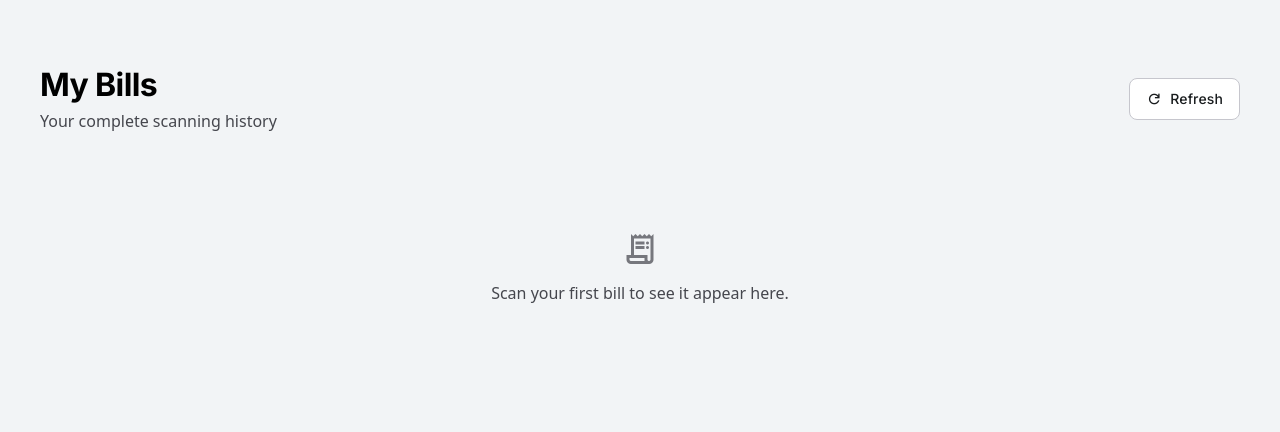
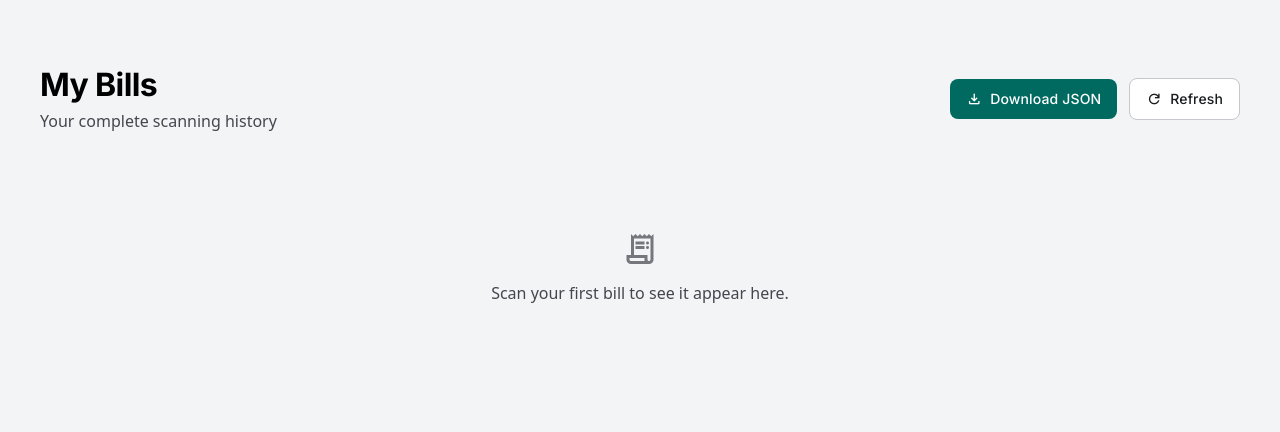
Before and after one commit to PacifistJACK/TheBillMate, a FastAPI app: page / in a window 1280 px wide. Shown: the part 2442-2874 px from the top of the page. Run offline with FastAPI, Linux system fonts and the light colour scheme; data that the repository does not hold is empty; parts of the project's set-up code (start-up, migrations or seed data) failed here and were passed over; some libraries are stand-ins or nearby versions.

Commit message:
Adding json download feature also adding mechnism to avoid service going to sleep

```diff
--- a/main.py
+++ b/main.py
@@ -8,10 +8,12 @@ from motor.motor_asyncio import AsyncIOMotorClient
 from pymongo import DESCENDING
 
 import os
+import asyncio
 import base64
 import json
 import re
 import uuid
+import urllib.request
 from datetime import datetime, timezone
 from contextlib import asynccontextmanager
 
@@ -24,6 +26,7 @@ load_dotenv()   # reads .env into os.environ
 SAMBANOVA_API_KEY  = os.environ.get("SAMBANOVA_API_KEY")
 SAMBANOVA_BASE_URL = os.environ.get("SAMBANOVA_BASE_URL", "https://api.sambanova.ai/v1")
 MONGO_URI          = os.environ.get("MONGO_URI", "")
+RENDER_EXTERNAL_URL = os.environ.get("RENDER_EXTERNAL_URL", "")  # auto-set by Render
 
 # ─────────────────────────────
 # SambaNova client
@@ -55,6 +58,25 @@ mongo_client: AsyncIOMotorClient | None = None
 bills_collection = None
 
 
+# ─────────────────────────────
+# Keepalive — prevents Render free tier from sleeping
+# ─────────────────────────────
+async def _keepalive_loop(url: str) -> None:
+    """Ping /health every 14 min so Render free tier never idles out (sleeps at 15 min)."""
+    ping_url = f"{url.rstrip('/')}/health"
+    while True:
+        await asyncio.sleep(14 * 60)  # 14 minutes
+        try:
+            loop = asyncio.get_event_loop()
+            await loop.run_in_executor(
+                None,
+                lambda: urllib.request.urlopen(ping_url, timeout=10)
+            )
+            print("[INFO] Keepalive ping sent ✓")
+        except Exception as exc:
+            print(f"[WARN] Keepalive ping failed: {exc}")
+
+
 @asynccontextmanager
 async def lifespan(app: FastAPI):
     """Connect to MongoDB Atlas on startup; disconnect on shutdown."""
@@ -74,8 +96,19 @@ async def lifespan(app: FastAPI):
     await bills_collection.create_index([("created_at", DESCENDING)])
 
     print("[INFO] Connected to MongoDB Atlas ✓")
+
+    # Start keepalive background task if running on Render
+    keepalive_task = None
+    if RENDER_EXTERNAL_URL:
+        keepalive_task = asyncio.create_task(_keepalive_loop(RENDER_EXTERNAL_URL))
+        print(f"[INFO] Keepalive task started → pinging every 14 min")
+    else:
+        print("[INFO] RENDER_EXTERNAL_URL not set — keepalive disabled (local dev mode)")
+
     yield
 
+    if keepalive_task:
+        keepalive_task.cancel()
     mongo_client.close()
     print("[INFO] MongoDB connection closed.")
 
--- a/templates/index.html
+++ b/templates/index.html
@@ -7,6 +7,8 @@
   <meta name="description" content="Scan or upload any bill to instantly extract structured financial data using AI. No manual entry — just pure organisation powered by The Bill Mate."/>
 
   <script src="https://cdn.tailwindcss.com?plugins=forms,container-queries"></script>
+
+  <link rel="icon" type="image/png" href="/Logo.png"/>
 
   <link href="https://fonts.googleapis.com" rel="preconnect"/>
   <link crossorigin="" href="https://fonts.gstatic.com" rel="preconnect"/>
@@ -400,6 +402,15 @@
             <h2 class="font-headline-lg text-headline-lg text-primary">My Bills</h2>
             <p class="font-body-md text-body-md text-on-surface-variant mt-1">Your complete scanning history</p>
           </div>
+          <div class="flex items-center gap-3">
+            <button
+              id="btn-download-json"
+              onclick="downloadBillsJSON()"
+              class="inline-flex items-center gap-2 bg-secondary text-on-secondary px-4 py-2 rounded-lg font-label-md text-label-md hover:opacity-90 transition-opacity"
+            >
+              <span class="material-symbols-outlined text-base">download</span>
+              Download JSON
+            </button>
             <button
               id="btn-refresh-history"
               onclick="loadBillHistory()"
@@ -408,6 +419,7 @@
               <span class="material-symbols-outlined text-base">refresh</span>
               Refresh
             </button>
+          </div>
         </div>
 
         <div id="history-list" class="space-y-4">
@@ -1038,6 +1050,35 @@
       }
     }
 
+    // ── Download bills as JSON ────────────────────────────────────────────
+    async function downloadBillsJSON() {
+      const btn = document.getElementById('btn-download-json');
+      const originalHTML = btn.innerHTML;
+      btn.innerHTML = '<span class="material-symbols-outlined text-base animate-spin">progress_activity</span> Downloading…';
+      btn.disabled = true;
+
+      try {
+        const response = await fetch('/bills');
+        if (!response.ok) throw new Error(`HTTP ${response.status}`);
+        const bills = await response.json();
+
+        const blob = new Blob([JSON.stringify(bills, null, 2)], { type: 'application/json' });
+        const url  = URL.createObjectURL(blob);
+        const a    = document.createElement('a');
+        a.href     = url;
+        a.download = `bill-history-${new Date().toISOString().slice(0, 10)}.json`;
+        document.body.appendChild(a);
+        a.click();
+        document.body.removeChild(a);
+        URL.revokeObjectURL(url);
+      } catch (err) {
+        showError('Could not download bill history. Please try again.');
+      } finally {
+        btn.innerHTML = originalHTML;
+        btn.disabled  = false;
+      }
+    }
+
     // ── Reset UI ──────────────────────────────────────────────────────────
     function resetUI() {
       document.getElementById('result-section').classList.add('hidden');
@@ -1068,6 +1109,13 @@
       }
     }
 
+    // ── Frontend keepalive (secondary) ────────────────────────────────
+    // Pings /health every 10 min while a browser tab is open,
+    // complementing the backend self-ping as a double safety net.
+    setInterval(async () => {
+      try { await fetch('/health'); } catch (_) {}
+    }, 10 * 60 * 1000); // 10 minutes
+
     // ── Bootstrap ─────────────────────────────────────────────────────
     document.addEventListener('DOMContentLoaded', async () => {
       await loadBillHistory();
```
Lines whose indentation alone changed are shown as unchanged.
